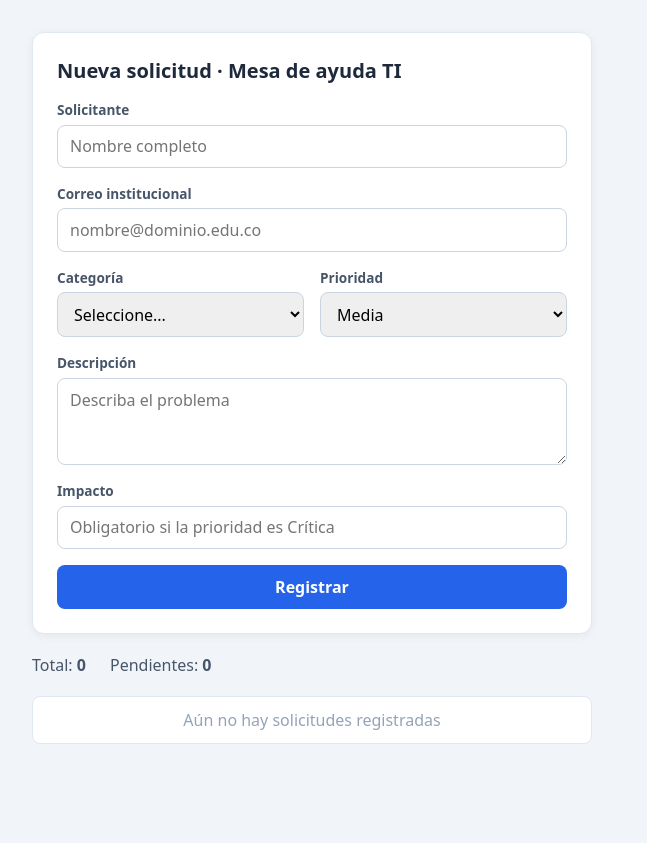
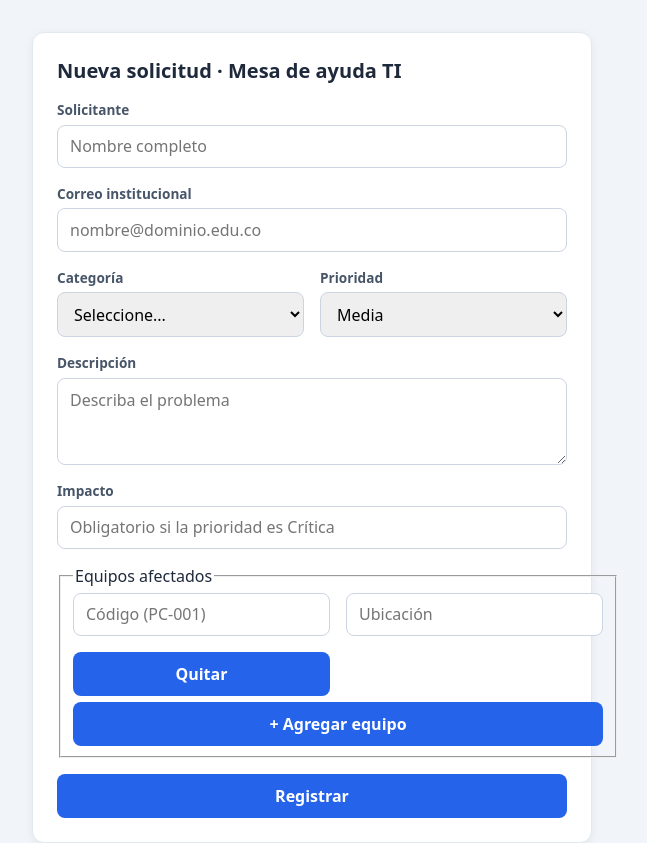
Before and after one commit to melwinguzman33-sys/com30-taller06-guzman, an Angular app: page / in a window 1280 px wide. Shown: the top 843 px of the page, without its empty margins (328-975 px from the left). Before the commit the page ends 800 px from the top, so only its background shows below. Built offline with nearby package versions, Linux system fonts and the light colour scheme.

Commit message:
feat: FormArray de equipos afectados y validador minimoItems

```diff
--- a/src/app/registro-form/registro-form.html
+++ b/src/app/registro-form/registro-form.html
@@ -63,5 +63,33 @@
     }
 </div>
 
-  <button type="submit">Registrar</button>
+  <fieldset class="campo" formArrayName="items">
+    <legend>Equipos afectados</legend>
+    @for (fila of items.controls; track fila; let i = $index) {
+      <div class="fila" [formGroupName]="i">
+        <div class="campo">
+          <input formControlName="codigo" placeholder="Código (PC-001)" />
+          @if (fila.controls.codigo.invalid && (fila.controls.codigo.touched || fila.controls.codigo.dirty)) {
+            <small class="error">
+              @if (fila.controls.codigo.hasError('required')) { Código obligatorio }
+              @else if (fila.controls.codigo.hasError('pattern')) { Formato inválido (ej. PC-001) }
+            </small>
+          }
+        </div>
+        <div class="campo">
+          <input formControlName="ubicacion" placeholder="Ubicación" />
+          @if (fila.controls.ubicacion.invalid && (fila.controls.ubicacion.touched || fila.controls.ubicacion.dirty)) {
+            <small class="error">Ubicación obligatoria</small>
+          }
+        </div>
+        <button type="button" (click)="quitarItem(i)">Quitar</button>
+      </div>
+    }
+    @if (items.hasError('minimoItems')) {
+      <small class="error">Agregue al menos un equipo afectado</small>
+    }
+    <button type="button" (click)="agregarItem()">+ Agregar equipo</button>
+  </fieldset>
+
+  <button type="submit" [disabled]="items.hasError('minimoItems')">Registrar</button>
 </form>
--- a/src/app/registro-form/registro-form.ts
+++ b/src/app/registro-form/registro-form.ts
@@ -2,7 +2,10 @@ import { Component, inject } from '@angular/core';
 import { FormBuilder, ReactiveFormsModule, Validators } from '@angular/forms';
 import { RegistroService } from '../registro.service';
 import { Prioridad } from '../registro.model';
-import { sinSoloEspacios, impactoSiCritica } from '../validadores';
+import { sinSoloEspacios, impactoSiCritica, minimoItems } from '../validadores';
+
+// Formato del código de equipo: 2 a 4 letras mayúsculas, guion y 3 a 4 dígitos (ej. PC-001)
+const PATRON_CODIGO = /^[A-Z]{2,4}-\d{3,4}$/;
 
 @Component({
   selector: 'app-registro-form',
@@ -25,14 +28,36 @@ export class RegistroForm {
     prioridad: ['Media' as Prioridad, Validators.required],
     descripcion: ['', [Validators.required, Validators.minLength(10)]],
     impacto: [''],
+    items: this.fb.array([this.crearItem()], { validators: [minimoItems(1)] }),
   }, { validators: [impactoSiCritica] });
+
+  get items() {
+    return this.form.controls.items;
+  }
+
+  private crearItem() {
+    return this.fb.group({
+      codigo: ['', [Validators.required, Validators.pattern(PATRON_CODIGO)]],
+      ubicacion: ['', Validators.required],
+    });
+  }
+
+  agregarItem(): void {
+    this.items.push(this.crearItem());
+  }
+
+  quitarItem(indice: number): void {
+    this.items.removeAt(indice);
+  }
 
   enviar(): void {
     if (this.form.invalid) {
       this.form.markAllAsTouched();
       return;
     }
-    this.servicio.agregar({ ...this.form.getRawValue(), items: [] });
+    this.servicio.agregar(this.form.getRawValue());
     this.form.reset();
+    this.items.clear();
+    this.agregarItem();
   }
 }
--- a/src/app/validadores.ts
+++ b/src/app/validadores.ts
@@ -1,4 +1,4 @@
-import { AbstractControl, ValidationErrors, ValidatorFn } from '@angular/forms';
+import { AbstractControl, FormArray, ValidationErrors, ValidatorFn } from '@angular/forms';
 
 export function sinSoloEspacios(control: AbstractControl): ValidationErrors | null {
   const valor = control.value;
@@ -22,3 +22,12 @@ export const impactoSiCritica: ValidatorFn = (
     (typeof impacto !== 'string' || impacto.trim().length === 0);
   return falta ? { impactoRequerido: true } : null;
 };
+
+// Validador propio de FormArray: exige un mínimo de filas.
+// Clave de error: 'minimoItems'
+export function minimoItems(min: number): ValidatorFn {
+  return (control: AbstractControl): ValidationErrors | null => {
+    const filas = control instanceof FormArray ? control.length : 0;
+    return filas < min ? { minimoItems: { requerido: min, actual: filas } } : null;
+  };
+}
```
